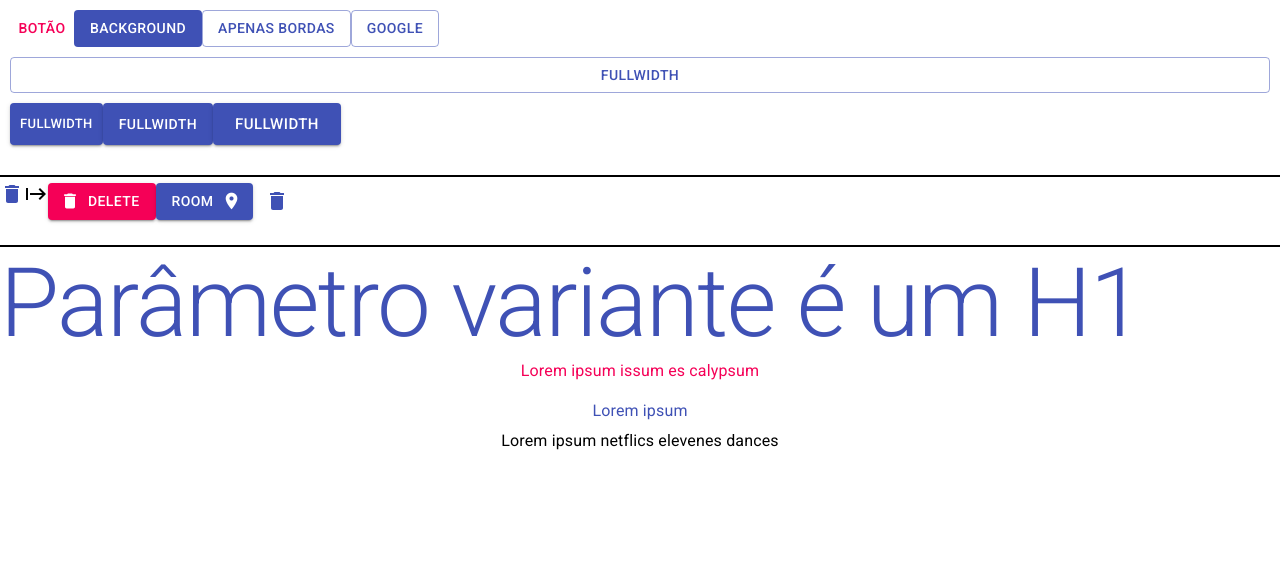
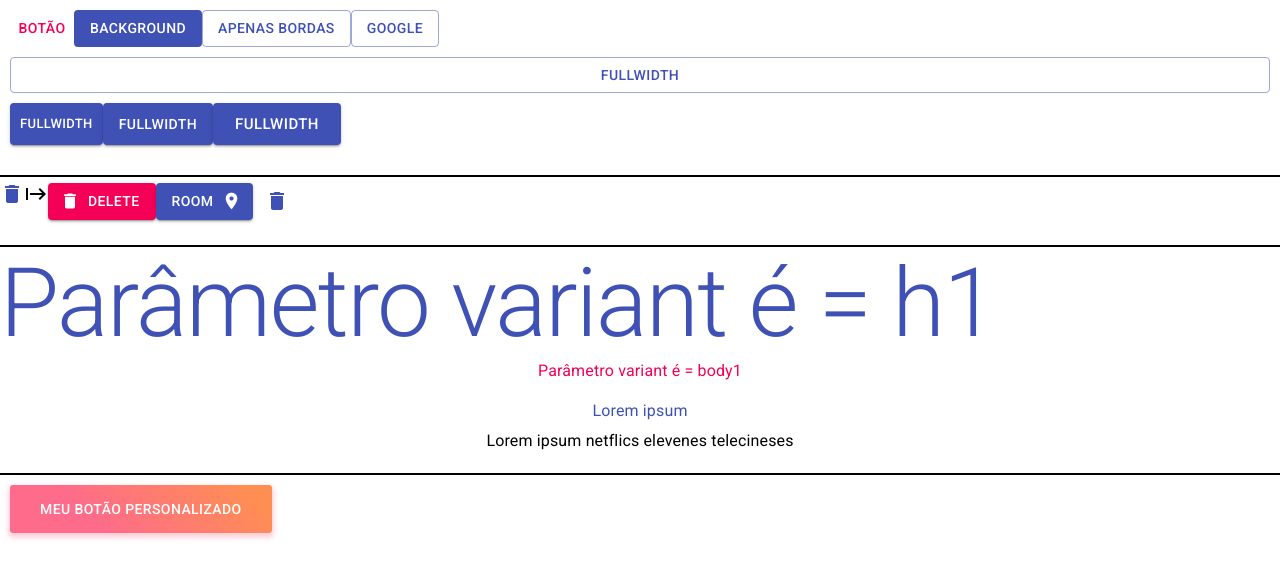
Before and after one commit to LuisLimaIt/mini-curso-material-ui-reactjs, a React (Create React App) app: page / in a window 1280 px wide. Shown: the top 578 px of the page. Built offline with nearby package versions, Linux system fonts and the light colour scheme.

Commit message:
MakeStyle CSS

```diff
--- a/src/App.jsx
+++ b/src/App.jsx
@@ -1,5 +1,6 @@
 import React from "react";
 import Buttons from './material/Buttons'
+import CustomButtons from "./material/CustomButtons";
 import Icons from "./material/Icons";
 import TypographyExample from "./material/TypographyExample";
 
@@ -15,6 +16,9 @@ function App() {
     <div style={{borderTop: "2px solid #000", marginTop: "20px"}}>
       <TypographyExample />
     </div>
+    <div style={{borderTop: "2px solid #000", marginTop: "20px"}}>
+      <CustomButtons />
+    </div>
     </>
   );
 }
--- /dev/null
+++ b/src/material/CustomButtons.jsx
@@ -0,0 +1,30 @@
+import React from "react"
+import { Button } from '@material-ui/core'
+import { makeStyles } from "@material-ui/core";
+
+const useStyle = makeStyles({
+    buttonStyle: {
+        background: 'linear-gradient(45deg, #FE6B8B 30%, #FF8E53 90%)',
+        border: 0,
+        borderRadius: 3,
+        boxShadow: '0 3px 5px 2px rgba(255, 105, 135, .3)',
+        color: 'white',
+        height: 48,
+        padding: '0 30px',
+    }
+})
+
+const CustomButtons = (props) => {
+
+    const classes = useStyle();
+
+    return (
+        <div style={{display: "flex", flexWrap: "wrap", padding: "10px"}}>
+            <Button className={classes.buttonStyle}>
+                Meu Botão Personalizado
+            </Button>
+        </div>
+    )
+};
+
+export default CustomButtons;
--- a/src/material/TypographyExample.jsx
+++ b/src/material/TypographyExample.jsx
@@ -5,16 +5,16 @@ import Typography from '@material-ui/core/Typography'
 const TypographyExample = (props) => (
     <>
         <Typography variant="h1" color="primary">
-            Parâmetro variante é um H1
+            Parâmetro variant é = h1
         </Typography>
         <Typography variant="body1" color="secondary" align="center" paragraph>
-            Lorem ipsum issum es calypsum
+        Parâmetro variant é = body1
         </Typography>
         <Typography variant="body1" color="primary" align="center" gutterBottom>
             Lorem ipsum
         </Typography>
         <Typography variant="body1" color="initial" align="center">
-            Lorem ipsum netflics elevenes dances
+            Lorem ipsum netflics elevenes telecineses
         </Typography>
     </>
 );
```
